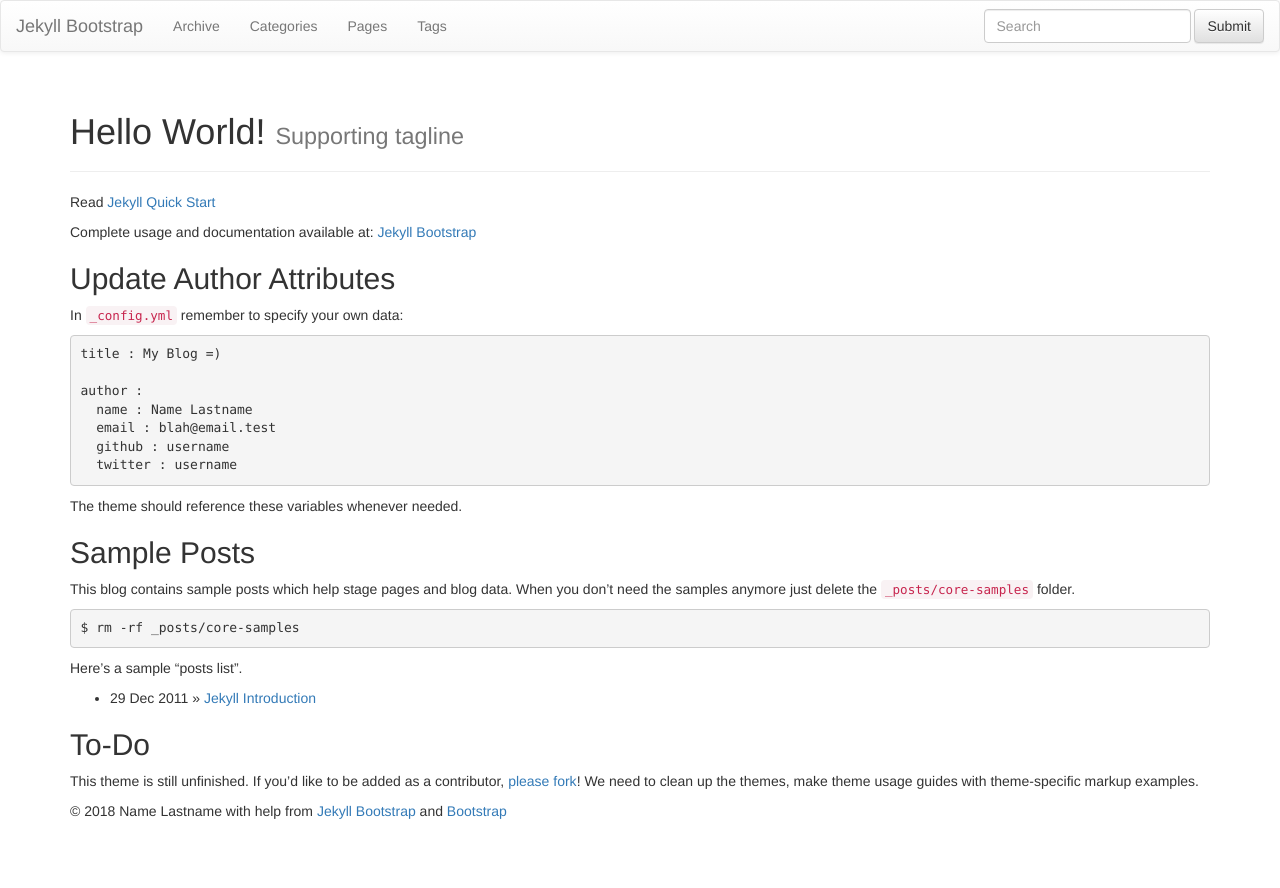
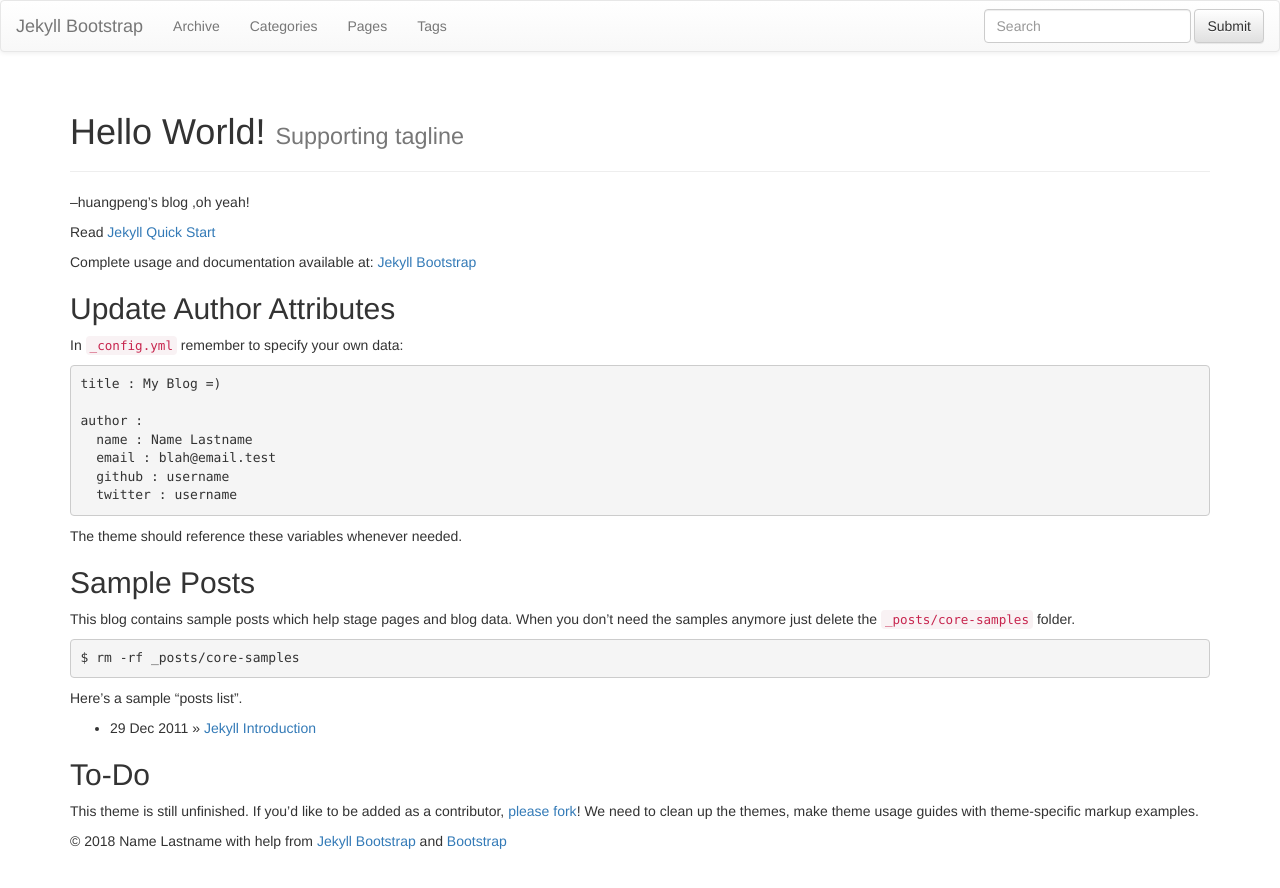
Before and after one commit to huangpeng8080/huangpeng8080.github.com, a Jekyll site: the page built from index.md, in a window 1280 px wide. Shown: the top 888 px of the page. Built offline with Jekyll 4.4.1, drawn with Linux system fonts in a browser that asks for light colours; nearby versions of some CDN libraries; library files that are not in the unit come from our copies.

Commit message:
Update index.md

```diff
--- a/index.md
+++ b/index.md
@@ -4,6 +4,8 @@
 tagline: Supporting tagline
 ---
 {% include JB/setup %}
+
+--huangpeng's blog ,oh yeah!
 
 Read [Jekyll Quick Start](http://jekyllbootstrap.com/usage/jekyll-quick-start.html)
 
```
